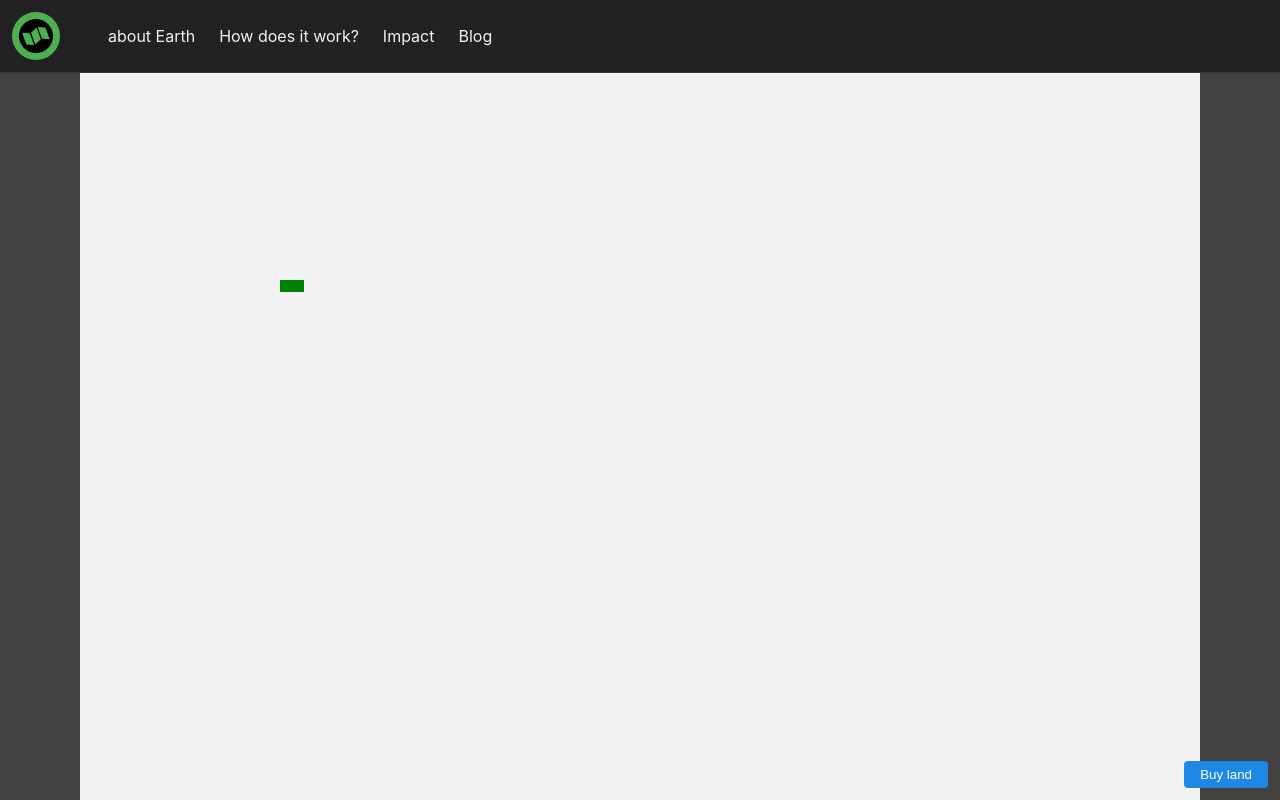
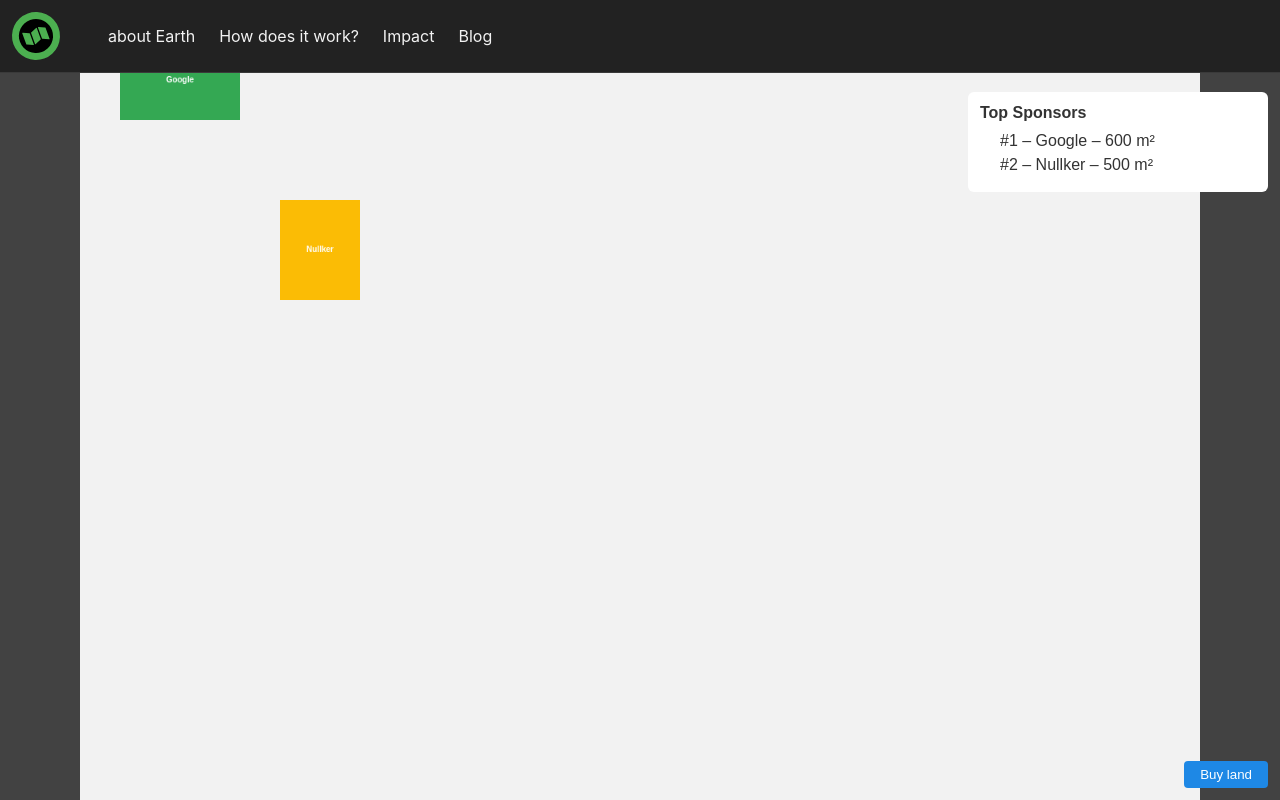
Before and after one commit to Courier-Britva/null, a React (Create React App) app: page / in a window 1280 px wide. Built offline with nearby package versions, Linux system fonts and the light colour scheme.

Commit message:
map fies

```diff
--- a/src/components/map/map.css
+++ b/src/components/map/map.css
@@ -43,3 +43,31 @@
     border-radius: 4px;
     cursor: pointer;
   }
+
+
+  .leaderboard {
+    margin-top: 20px;
+    background: #fff;
+    color: #333;
+    padding: 12px;
+    border-radius: 6px;
+    width: 300px;
+    font-family: sans-serif;
+    position: absolute;
+    right: 12px;
+    top: 72px;
+  }
+
+  .leaderboard h3 {
+    margin: 0 0 10px;
+    font-size: 16px;
+  }
+
+  .leaderboard ol {
+    padding-left: 20px;
+    margin: 0;
+  }
+
+  .leaderboard li {
+    margin-bottom: 6px;
+  }
--- a/src/components/map/map.js
+++ b/src/components/map/map.js
@@ -4,21 +4,40 @@ import './map.css'
 const CELL_SIZE = 5
 const WIDTH = 280
 const HEIGHT = 200
+const MIN_ZOOM = 0.6
+const MAX_ZOOM = 1.4
+const ZOOM_STEP = 0.2
 
 function Map() {
   const canvasRef = useRef(null)
 
-  const [occupiedZones, setOccupiedZones] = useState([
-    { x: 10, y: 10, w: 5, h: 4 },
-    { x: 50, y: 70, w: 6, h: 3 },
+  const [plots, setPlots] = useState([
+    {
+      id: 1,
+      title: 'Google',
+      x: 10,
+      y: 10,
+      w: 30,
+      h: 20,
+      color: '#34a853',
+    },
+    {
+      id: 2,
+      title: 'Nullker',
+      x: 50,
+      y: 50,
+      w: 20,
+      h: 25,
+      color: '#fbbc05',
+    },
   ])
 
   const [isSelecting, setIsSelecting] = useState(false)
   const [isBuyMode, setIsBuyMode] = useState(false)
   const [selectionRect, setSelectionRect] = useState(null)
-
   const [offset, setOffset] = useState({ x: 0, y: 0 })
   const [zoom, setZoom] = useState(1)
+
   const panStart = useRef(null)
   const selectStart = useRef(null)
 
@@ -28,17 +47,23 @@ function Map() {
     ctx.translate(offset.x, offset.y)
     ctx.scale(zoom, zoom)
 
-    // Тёмный фон
     ctx.fillStyle = '#424242'
     ctx.fillRect(0, 0, ctx.canvas.width / zoom, ctx.canvas.height / zoom)
 
-    // Светлая область — рабочая зона
     ctx.fillStyle = '#f2f2f2'
     ctx.fillRect(0, 0, WIDTH * CELL_SIZE, HEIGHT * CELL_SIZE)
 
-    for (const zone of occupiedZones) {
-      ctx.fillStyle = 'green'
+    for (const zone of plots) {
+      ctx.fillStyle = zone.color || 'green'
       ctx.fillRect(zone.x * CELL_SIZE, zone.y * CELL_SIZE, zone.w * CELL_SIZE, zone.h * CELL_SIZE)
+
+      const centerX = (zone.x + zone.w / 2) * CELL_SIZE
+      const centerY = (zone.y + zone.h / 2) * CELL_SIZE
+      ctx.fillStyle = 'white'
+      ctx.font = 'bold 10px sans-serif'
+      ctx.textAlign = 'center'
+      ctx.textBaseline = 'middle'
+      ctx.fillText(zone.title, centerX, centerY)
     }
 
     if (selectionRect) {
@@ -53,12 +78,10 @@ function Map() {
     ctx.restore()
   }
 
-
   useEffect(() => {
-    const canvas = canvasRef.current
-    const ctx = canvas.getContext('2d')
+    const ctx = canvasRef.current.getContext('2d')
     draw(ctx)
-  }, [occupiedZones, offset, zoom, selectionRect])
+  }, [plots, offset, zoom, selectionRect])
 
   const screenToGrid = (x, y) => {
     const rect = canvasRef.current.getBoundingClientRect()
@@ -70,15 +93,33 @@ function Map() {
     }
   }
 
+  const isAreaFree = (x, y, w, h) => {
+    for (const p of plots) {
+      const intersects =
+        x < p.x + p.w &&
+        x + w > p.x &&
+        y < p.y + p.h &&
+        y + h > p.y
+      if (intersects) return false
+    }
+    return true
+  }
+
   const handleMouseDown = (e) => {
-    if (e.button === 2) {
-      panStart.current = { x: e.clientX, y: e.clientY, ox: offset.x, oy: offset.y }
-    } else if (e.button === 0 && isBuyMode) {
-      const { x, y } = screenToGrid(e.clientX, e.clientY)
+    const { x, y } = screenToGrid(e.clientX, e.clientY)
+
+    if (x < 0 || y < 0 || x >= WIDTH || y >= HEIGHT) return
+
+    if (e.button === 0 && isBuyMode) {
+      if (!isAreaFree(x, y, 1, 1)) return
       selectStart.current = { x, y }
       setIsSelecting(true)
+      setSelectionRect({ x, y, w: 1, h: 1 }) // сразу видим старт-блок
+    } else {
+      panStart.current = { x: e.clientX, y: e.clientY, ox: offset.x, oy: offset.y }
     }
   }
+
 
   const handleMouseMove = (e) => {
     if (panStart.current) {
@@ -88,11 +129,17 @@ function Map() {
     } else if (isSelecting && selectStart.current) {
       const { x: x0, y: y0 } = selectStart.current
       const { x: x1, y: y1 } = screenToGrid(e.clientX, e.clientY)
-      const x = Math.min(x0, x1)
-      const y = Math.min(y0, y1)
-      const w = Math.abs(x1 - x0) + 1
-      const h = Math.abs(y1 - y0) + 1
-      setSelectionRect({ x, y, w, h })
+
+      const x = Math.max(0, Math.min(x0, x1))
+      const y = Math.max(0, Math.min(y0, y1))
+      const w = Math.min(WIDTH, Math.abs(x1 - x0) + 1, WIDTH - x)
+      const h = Math.min(HEIGHT, Math.abs(y1 - y0) + 1, HEIGHT - y)
+
+      if (isAreaFree(x, y, w, h)) {
+        setSelectionRect({ x, y, w, h })
+      } else {
+        setSelectionRect(null)
+      }
     }
   }
 
@@ -105,13 +152,13 @@ function Map() {
 
   const handleWheel = (e) => {
     e.preventDefault()
-    const factor = e.deltaY < 0 ? 1.1 : 0.9
-    setZoom(z => Math.max(0.3, Math.min(3, z * factor)))
+    setZoom(z => {
+      let newZoom = z + (e.deltaY < 0 ? ZOOM_STEP : -ZOOM_STEP)
+      return Math.max(MIN_ZOOM, Math.min(MAX_ZOOM, newZoom))
+    })
   }
 
-  const handleContextMenu = (e) => {
-    e.preventDefault()
-  }
+  const handleContextMenu = (e) => e.preventDefault()
 
   const handleBuyClick = () => {
     setIsBuyMode(true)
@@ -120,14 +167,24 @@ function Map() {
 
   const handlePay = () => {
     if (selectionRect) {
-      setOccupiedZones(prev => [...prev, selectionRect])
+      const newPlot = {
+        id: plots.length + 1,
+        title: `User #${plots.length + 1}`,
+        color: '#2196f3',
+        ...selectionRect,
+      }
+      setPlots(prev => [...prev, newPlot])
       setSelectionRect(null)
       setIsBuyMode(false)
     }
   }
 
+  const sortedLeaderboard = [...plots]
+    .map(p => ({ ...p, area: p.w * p.h }))
+    .sort((a, b) => b.area - a.area)
+
   return (
-    <div className='canvas__container'>
+    <div className="canvas__container">
       <canvas
         ref={canvasRef}
         width={WIDTH * CELL_SIZE}
@@ -138,17 +195,29 @@ function Map() {
         onMouseUp={handleMouseUp}
         onContextMenu={handleContextMenu}
         onWheel={handleWheel}
-        className='canvas'
+        className="canvas"
       />
       <div style={{ marginTop: 10 }}>
         {!isBuyMode && (
-          <button className='canvas_buy__button' onClick={handleBuyClick}>Buy land</button>
+          <button className="canvas_buy__button" onClick={handleBuyClick}>
+            Buy land
+          </button>
         )}
         {isBuyMode && (
-          <button className='canvas_buy__button'  onClick={handlePay} disabled={!selectionRect}>
+          <button className="canvas_buy__button" onClick={handlePay} disabled={!selectionRect}>
             Pay
           </button>
         )}
+      </div>
+      <div className="leaderboard">
+        <h3>Top Sponsors</h3>
+        <ol>
+          {sortedLeaderboard.map(p => (
+            <li key={p.id}>
+              #{p.id} – {p.title} – {p.w * p.h} m²
+            </li>
+          ))}
+        </ol>
       </div>
     </div>
   )
```
